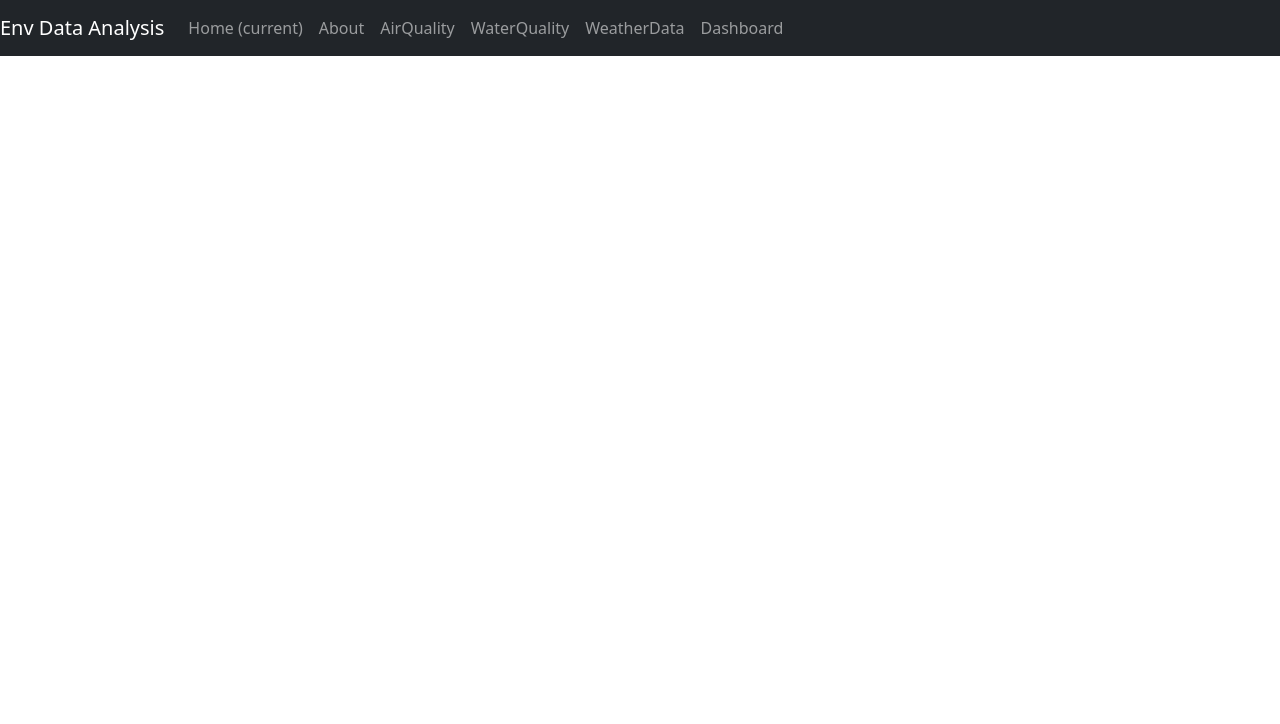
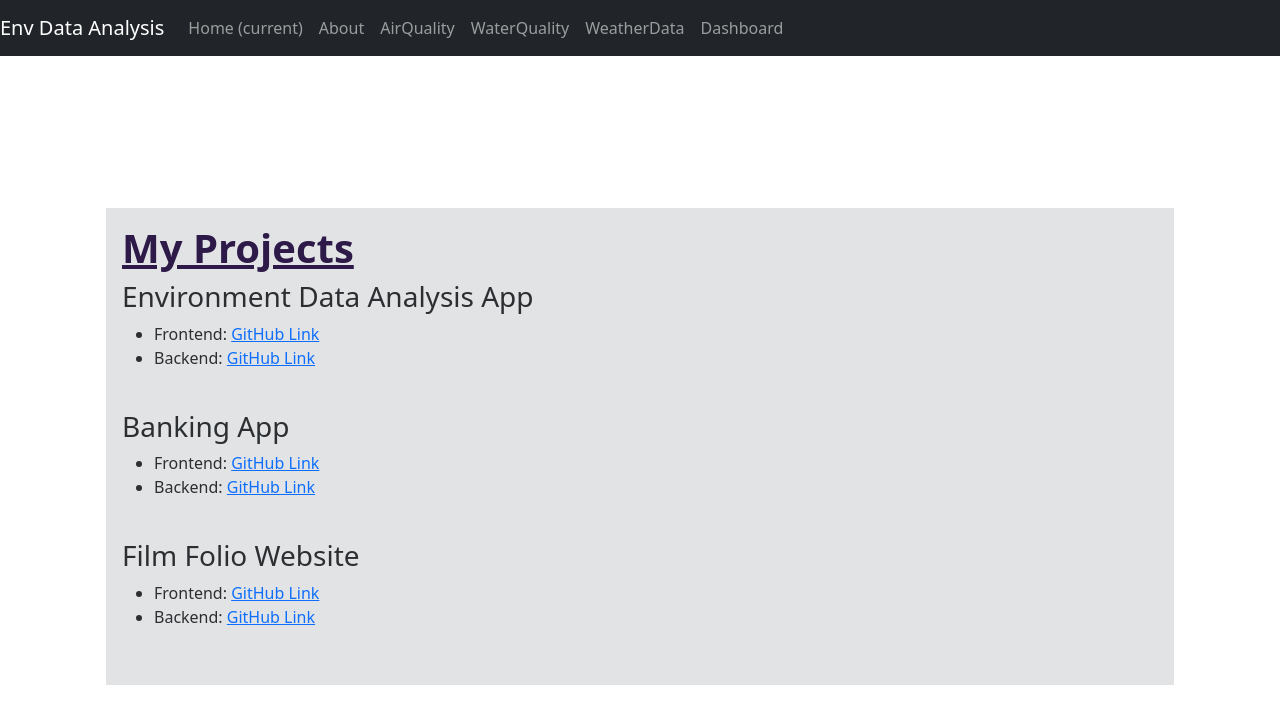
Before and after one commit to VarakanthamSaiHruthikReddy975/Environmental_Data_Analysis-FrontEnd, an Angular app: page /About in a window 1280 px wide. Shown: the top 724 px of the page. Built offline with nearby package versions, Linux system fonts and the light colour scheme.

Commit message:
Added links for my projects in the about component and added some essential styling

```diff
--- a/src/app/about/about.component.css
+++ b/src/app/about/about.component.css
@@ -0,0 +1,5 @@
+#MyProjectsTag{
+    color:rgb(46, 26, 73);
+    font-weight: bold;
+    text-decoration: underline;
+}
--- a/src/app/about/about.component.html
+++ b/src/app/about/about.component.html
@@ -3,9 +3,35 @@
 <head>
     <meta charset="UTF-8">
     <meta name="viewport" content="width=device-width, initial-scale=1.0">
-    <title>Document</title>
+    <title>About My Projects</title>
+
 </head>
 <body>
 
+    <div class="p-3 mb-2 bg-secondary-subtle text-secondary-emphasis">
+        <h1 id="MyProjectsTag">My Projects</h1>
+        <h3>Environment Data Analysis App</h3>
+        <ul>
+            <li>Frontend: <a href="https://github.com/VarakanthamSaiHruthikReddy975/Environmental_Data_Analysis-FrontEnd" target="_blank">GitHub Link</a></li>
+            <li>Backend: <a href="https://github.com/VarakanthamSaiHruthikReddy975/Environmental_Data_Analysis" target="_blank">GitHub Link</a></li>
+        </ul>
+        <br>
+
+        <h3>Banking App</h3>
+        <ul>
+            <li>Frontend: <a href="https://github.com/VarakanthamSaiHruthikReddy975/BankingApplication-Backend" target="_blank">GitHub Link</a></li>
+            <li>Backend: <a href="https://github.com/VarakanthamSaiHruthikReddy975/BankingApplication-Frontend" target="_blank">GitHub Link</a></li>
+        </ul>
+        <br>
+
+        <h3>Film Folio Website</h3>
+        <ul>
+            <li>Frontend: <a href="https://github.com/VarakanthamSaiHruthikReddy975/BankingApplication-Backend" target="_blank">GitHub Link</a></li>
+            <li>Backend: <a href="https://github.com/VarakanthamSaiHruthikReddy975/BankingApplication-Frontend" target="_blank">GitHub Link</a></li>
+        </ul>
+        <br>
+    </div>
+
+
 </body>
 </html>
--- a/src/app/home/home.component.css
+++ b/src/app/home/home.component.css
@@ -1,3 +1,17 @@
 .text-custom{
     color:#484f36;
 }
+.action-buttons {
+    display: flex;
+    justify-content: flex-start; /* Align items to the start */
+    align-items: center;
+}
+
+.action-buttons a, .action-buttons .dropdown {
+    margin-right: 10px; /* Adjust this value to reduce/increase space between buttons */
+}
+
+/* Remove the last margin for a cleaner look */
+.action-buttons a:last-child, .action-buttons .dropdown:last-child {
+    margin-right: 0;
+}
--- a/src/app/home/home.component.html
+++ b/src/app/home/home.component.html
@@ -3,7 +3,24 @@
 <head>
     <meta charset="UTF-8">
     <meta name="viewport" content="width=device-width, initial-scale=1.0">
-    <title>Welcome to Enviroment Data Analysis of my website</title>
+    <title>Welcome to Environment Data Analysis of my website</title>
+    <style>
+        /* Additional styles for alignment */
+        .action-buttons {
+            display: flex;
+            justify-content: space-between;
+            align-items: center;
+        }
+
+        .action-buttons a, .action-buttons .dropdown {
+            margin-right: 10px; /* Adjust spacing as needed */
+        }
+
+        /* Remove the last margin for a cleaner look */
+        .action-buttons a:last-child, .action-buttons .dropdown:last-child {
+            margin-right: 0;
+        }
+    </style>
 </head>
 <body>
     <div class="completeHome">
@@ -18,9 +35,10 @@
               <div class="col-md-6">
                 <h1 class="text-custom">Hello, I'm Sai Hruthik Reddy Varakantham</h1>
                 <p class="lead text-secondary">Full Stack Developer (<b>Tech Stack</b> - Java, Spring Boot, Angular, Bootstrap, MySQL)</p>
-                <p class="text-custom">I'm a recent grad from UIC, specializing in Enterprise Software Development. With a passion for developing full stack enterprise apps, I combine skills like Java, Spring Boot, Angular, MySQL to show that visualization can be made possible by using java as backend</p>
+                <p class="text-custom">I'm a recent grad from UIC, specializing in Enterprise Software Development. With a passion for developing full stack enterprise apps, I combine skills like Java, Spring Boot, Angular, MySQL to show that visualization can be made possible by using Java as backend.</p>
 
                 <!-- Call to Action Buttons -->
+                <div class="action-buttons">
                     <a routerLink="/About" class="btn btn-primary me-2">My Portfolio</a>
                     <!-- Button to trigger modal -->
                     <div class="dropdown">
@@ -36,6 +54,7 @@
                           <a class="dropdown-item" routerLink="/Dashboard">Complete Dashboard</a>
                         </div>
                     </div>
+                </div>
 
                 </div>
             </div>
```
Lines whose indentation alone changed are shown as unchanged.
